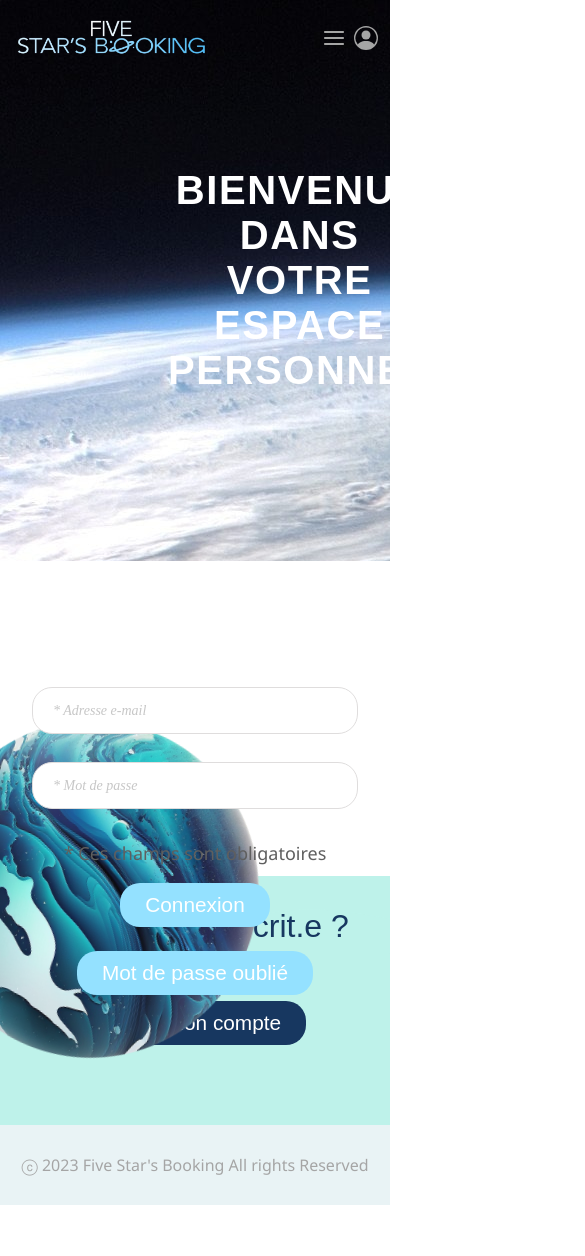
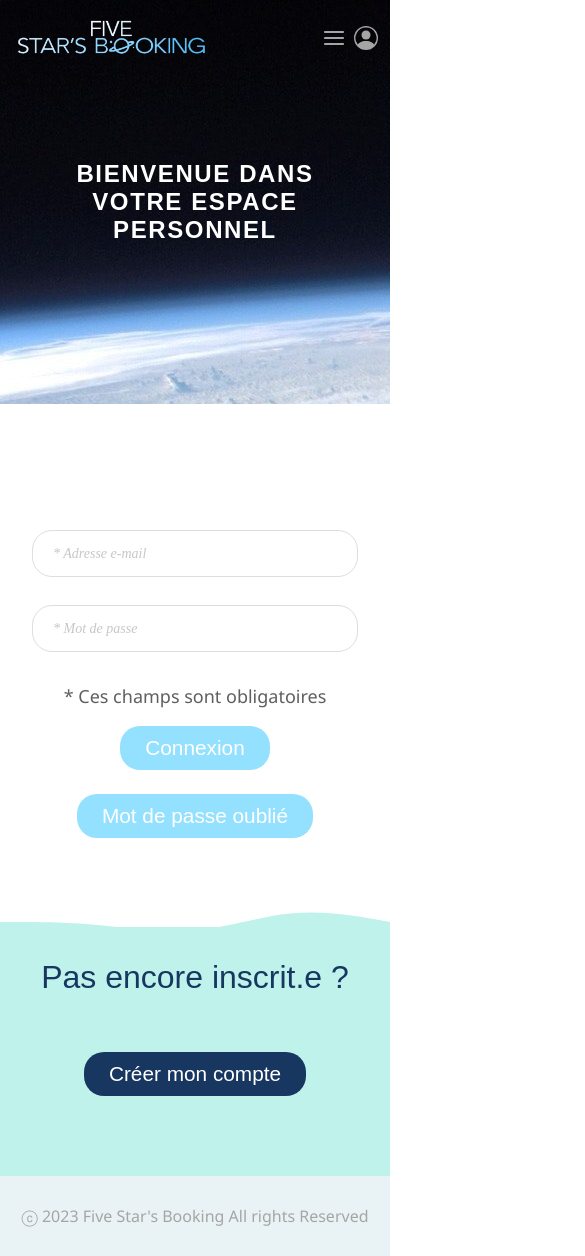
Before and after one commit to AndelysP/FiveStar-sBooking, a React (Create React App) app: page /profil in a window 390 px wide. Shown: the whole page, 585 px wide, since content can reach past the window. Before the commit the page ends 1205 px from the top, so only its background shows below. Built offline with nearby package versions, Linux system fonts and the light colour scheme; a web font is replaced by a local one.

Commit message:
:lipstick: Responsive page Profil - Modales à finaliser

```diff
--- a/src/assets/sass/profil.scss
+++ b/src/assets/sass/profil.scss
@@ -25,6 +25,34 @@ body {
     // background: linear-gradient(to right, rgb(48, 143, 217, 0.8), rgb(48, 143, 217, 0));
     padding: 0.5rem;
     margin: 10rem;
+
+    // Notebook
+    @media only screen and (max-width: 1199px) {
+      font-size: 2rem;
+    }
+
+    // Tablette
+    @media only screen and (max-width: 991px) {
+      font-size: 1.5rem;
+    }
+
+    // Phablet
+    @media only screen and (max-width: 767px) {
+      font-size: 1.5rem;
+      text-align: center;
+      padding: 0;
+      margin-left: 4rem;
+      margin-right: 4rem;
+    }
+
+    // Mobile
+    @media only screen and (max-width: 575px) {
+      font-size: 1.5rem;
+      text-align: center;
+      padding: 0;
+      margin-left: 2rem;
+      margin-right: 2rem;
+    }
   }
 }
 
@@ -35,9 +63,31 @@ body {
   bottom: -300px;
   right: 50px;
 
+  // Taille intermédiaire
+  @media only screen and (max-width: 1500px) {
+    bottom: -100px;
+    right: 20px;
+  }
+
+
+  // Notebook
+  @media only screen and (max-width: 1199px) {
+    bottom: -100px;
+    right: 20px;
+  }
+
   img {
     max-width: 500px;
     animation: rotation 120s infinite linear;
+
+    // Taille intermédiaire
+    @media only screen and (max-width: 1500px) {
+      max-width: 300px;
+    }
+
+    // Notebook
+    @media only screen and (max-width: 1199px) {
+      max-width: 300px;
     }
 
     @keyframes rotation {
@@ -47,6 +97,22 @@ body {
 
       to {
         transform: rotate(359deg);
+      }
+    }
+
+    // Tablette
+    @media only screen and (max-width: 991px) {
+      visibility: hidden;
+    }
+
+    // Phablet
+    @media only screen and (max-width: 767px) {
+      visibility: hidden;
+    }
+
+    // Mobile
+    @media only screen and (max-width: 575px) {
+      visibility: hidden;
     }
   }
 }
@@ -185,11 +251,55 @@ body {
   transition: 0.5s ease-out;
   transform: translateY(45px);
 
+          // Notebook
+          @media only screen and (max-width: 1199px) {
+            width: 1000px;
+            height: 600px;
+            margin-left: -500px;
+            margin-top: -300px;
+          }
+
+          // Tablette
+          @media only screen and (max-width: 991px) {
+            width: 600px;
+            height: 300px;
+            margin-left: -300px;
+            margin-top: -150px;
+          }
+
+          // Phablet
+          @media only screen and (max-width: 767px) {
+            flex-direction: column;
+            width: 400px;
+            height: 700px;
+            margin-left: -200px;
+            margin-top: -350px;
+          }
+
+          // Mobile
+          @media only screen and (max-width: 575px) {
+            flex-direction: column;
+            width: 400px;
+            height: 700px;
+            margin-left: -200px;
+            margin-top: -350px;
+          }
+
   .image {
     flex-basis: 50%;
 
     img {
       max-height: 100%;
+
+                // Phablet
+                @media only screen and (max-width: 767px) {
+                  max-width: 100%;
+                }
+
+                // Mobile
+                @media only screen and (max-width: 575px) {
+                  max-width: 100%;
+                }
     }
   }
 
@@ -251,14 +361,34 @@ body {
   padding-bottom: 5rem;
   margin-top: -5rem;
 
-  h3{
+        // Notebook
+        @media only screen and (max-width: 1199px) {
+          margin-top: -2rem;
+        }
+
+        // Tablette
+        @media only screen and (max-width: 991px) {
+          margin-top: 0;
+        }
+
+        // Phablet
+        @media only screen and (max-width: 767px) {
+          margin-top: 0;
+        }
+
+        // Mobile
+        @media only screen and (max-width: 575px) {
+          margin-top: 0;
+        }
+
+  h3 {
     margin-block-start: 0;
     font-family: $font-titres;
     font-size: 2rem;
     text-align: center;
   }
 
-  p{
+  p {
     text-align: center;
     font-family: Segoe UI Light;
     font-size: 1rem;
@@ -274,6 +404,7 @@ body {
 
   .box-modal {
     .content {
+
       input[type="email"],
       input[type="text"],
       textarea {
@@ -299,4 +430,28 @@ body {
 .wave {
   margin-top: -10rem;
   margin-bottom: -2rem;
+
+      // Notebook
+      @media only screen and (max-width: 1199px) {
+        margin-top: -8rem;
+        // margin-bottom: -2rem;
       }
+
+      // Tablette
+      @media only screen and (max-width: 991px) {
+        margin-top: 0;
+        margin-bottom: -2rem;
+      }
+
+      // Phablet
+      @media only screen and (max-width: 767px) {
+        margin-top: 0;
+        margin-bottom: -2rem;
+      }
+
+      // Mobile
+      @media only screen and (max-width: 575px) {
+        margin-top: 0;
+        margin-bottom: -2rem;
+      }
+}
```
Lines whose indentation alone changed are shown as unchanged.
